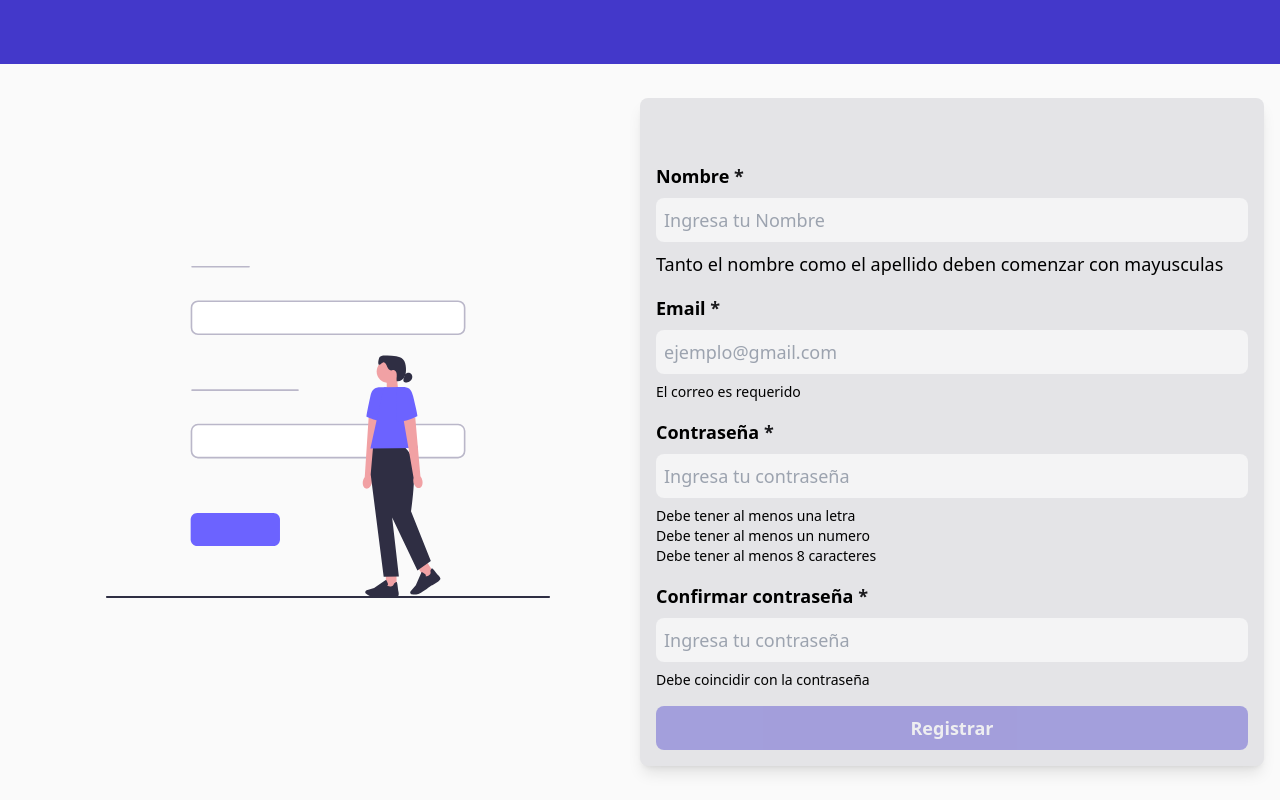
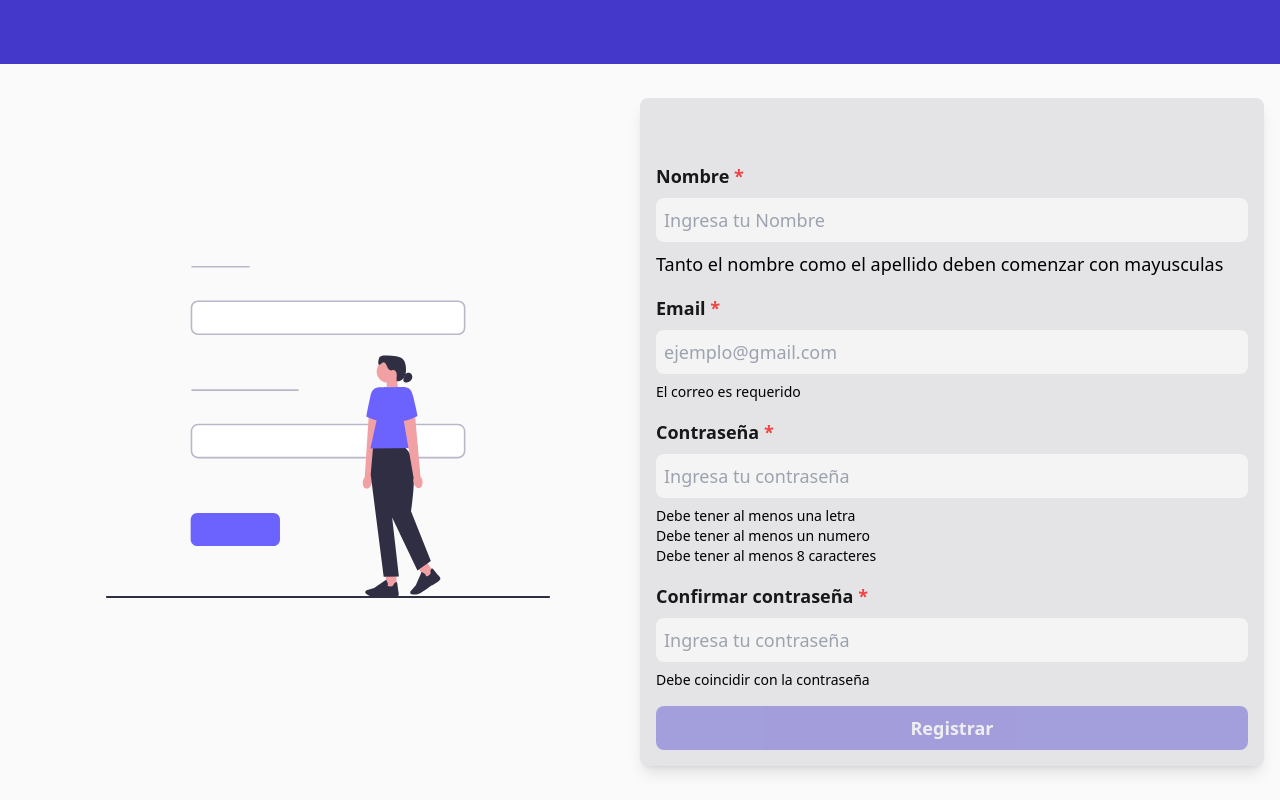
Before and after one commit to Leftv13/ToDoApp, a website: page views/signup/index.html in a window 1280 px wide. Drawn offline with nearby package versions, Linux system fonts and the light colour scheme.

Commit message:
styles changes

```diff
--- a/views/signup/index.html
+++ b/views/signup/index.html
@@ -29,8 +29,8 @@
         class="flex pt-16 flex-col gap-4 bg-zinc-200 p-4 rounded-lg text-lg shadow-lg lg:w-2/4"
       >
         <div class="flex flex-col gap-2">
-          <label class="font-bold" for="name-input"
-            >Nombre <span class=" text-zinc-900">*</span></label
+          <label class="font-bold  text-zinc-900" for="name-input"
+            >Nombre <span class="text-red-500">*</span></label
           >
           <input
             id="name-input"
@@ -45,8 +45,8 @@
           </p>
         </div>
         <div class="flex flex-col gap-2">
-          <label class="font-bold" for="email-input"
-            >Email <span class=" text-zinc-900">*</span></label
+          <label class="font-bold text-zinc-900" for="email-input"
+            >Email <span class="text-red-500">*</span></label
           >
           <input
             id="email-input"
@@ -59,8 +59,8 @@
           <p class="text-sm etxt-zinc-800">El correo es requerido</p>
         </div>
         <div class="flex flex-col gap-2">
-          <label class="font-bold" for="password-input"
-            >Contraseña <span class=" text-zinc-900">*</span></label
+          <label class="font-bold text-zinc-900" for="password-input"
+            >Contraseña <span class="text-red-500">*</span></label
           >
           <input
             id="password-input"
@@ -77,9 +77,9 @@
           </p>
         </div>
         <div class="flex flex-col gap-2">
-          <label class="font-bold" for="password-input"
+          <label class="font-bold text-zinc-900" for="password-input"
             >Confirmar contraseña
-            <span class=" text-zinc-900">*</span></label
+            <span class="text-red-500">*</span></label
           >
           <input
             id="match-input"
```
